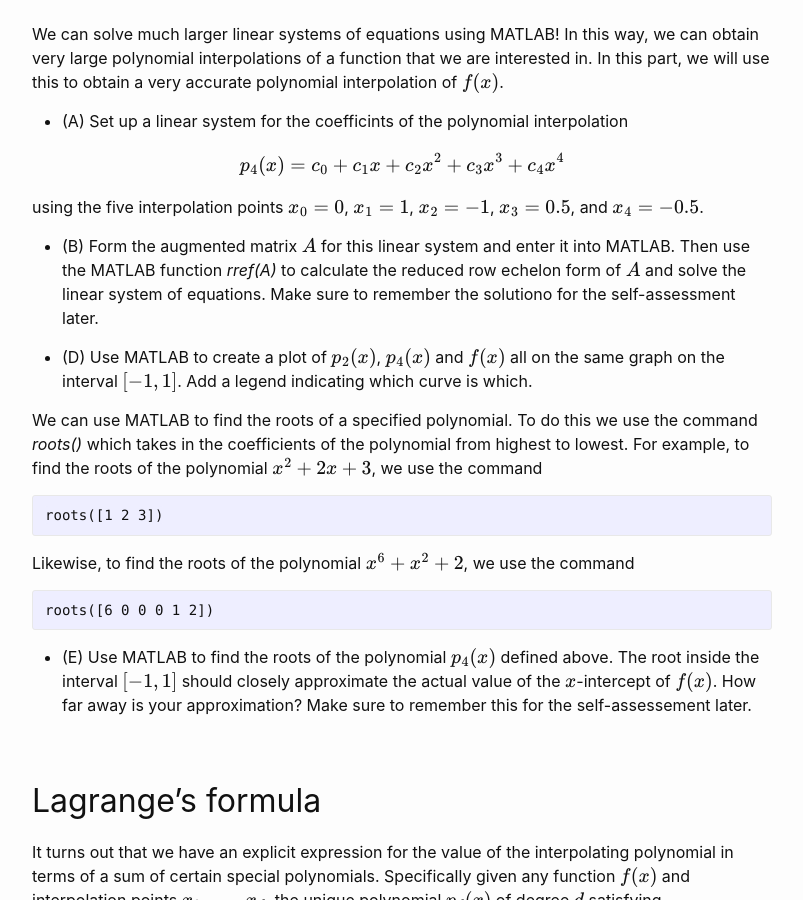
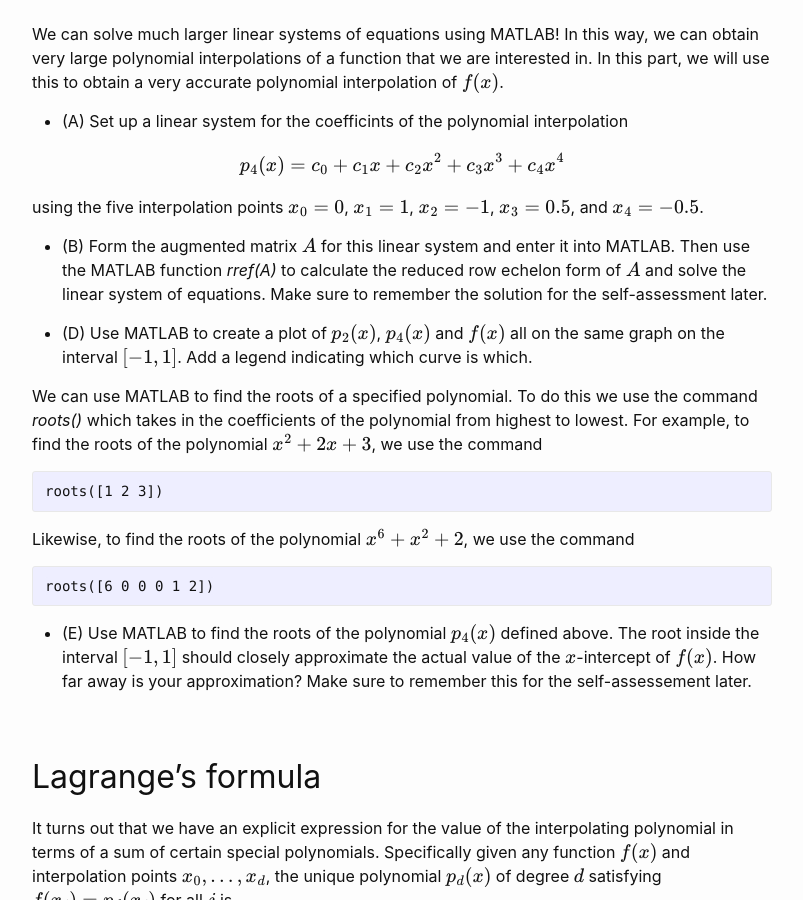
Before and after one commit to wcasper/math107spring2022, a Jekyll site: the page built from _worksheets/ws6/ws6.md, in a window 1280 px wide and 900 px high, scrolled down 2612 px. Shown: the whole window, without its empty margins (238-1041 px from the left). Built offline with Jekyll 4.4.1, drawn with Linux system fonts in a browser that asks for light colours.

Commit message:
fixed typo

```diff
--- a/_worksheets/ws6/ws6.md
+++ b/_worksheets/ws6/ws6.md
@@ -76,7 +76,7 @@ $$p_4(x) = c_0 + c_1x + c_2x^2 + c_3x^3 + c_4x^4$$
 
 using the five interpolation points $$x_0 = 0$$, $$x_1 = 1$$, $$x_2 = -1$$, $$x_3 = 0.5$$, and $$x_4 = -0.5$$.
 
-* (B) Form the augmented matrix $$A$$ for this linear system and enter it into MATLAB.  Then use the MATLAB function *rref(A)* to calculate the reduced row echelon form of $$A$$ and solve the linear system of equations.  Make sure to remember the solutiono for the self-assessment later.
+* (B) Form the augmented matrix $$A$$ for this linear system and enter it into MATLAB.  Then use the MATLAB function *rref(A)* to calculate the reduced row echelon form of $$A$$ and solve the linear system of equations.  Make sure to remember the solution for the self-assessment later.
 
 * (D) Use MATLAB to create a plot of $$p_2(x)$$, $$p_4(x)$$ and $$f(x)$$ all on the same graph on the interval $$[-1,1]$$.  Add a legend indicating which curve is which.
 
```
